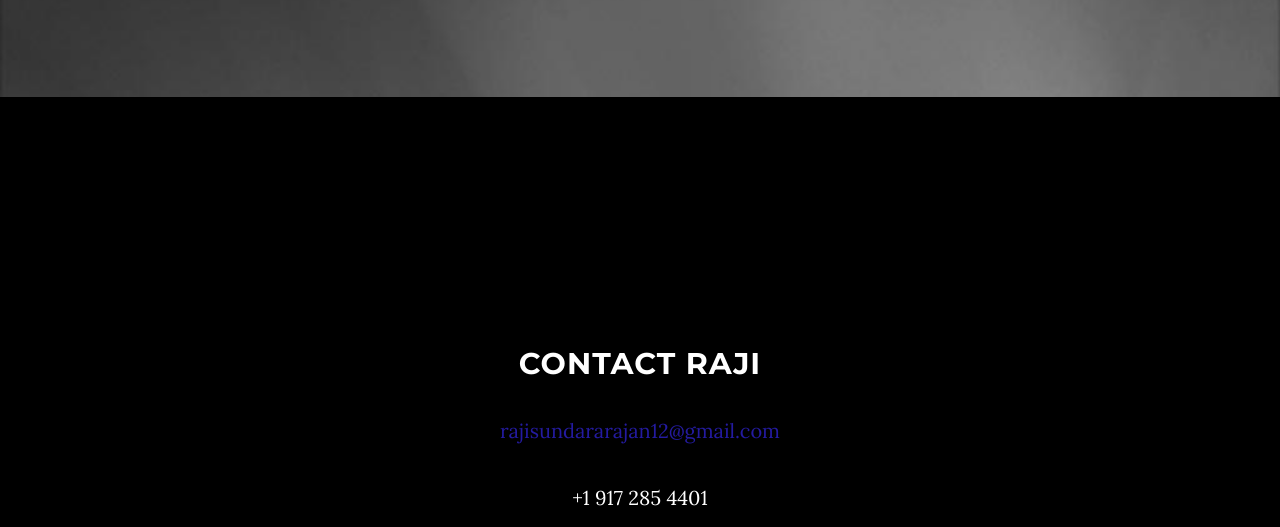
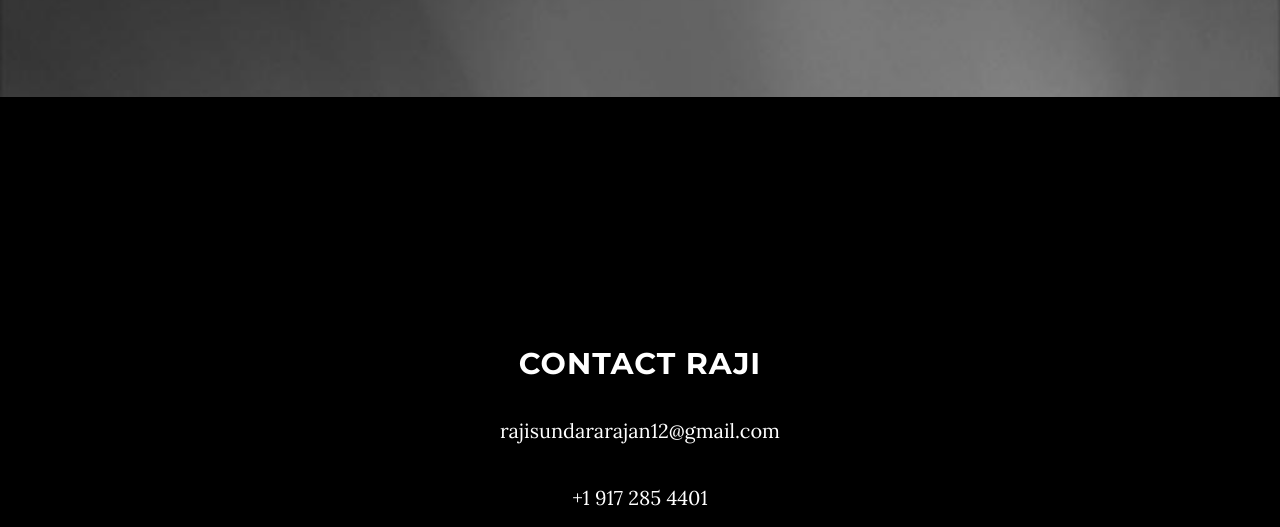
Before and after one commit to rajisundararajan/Personal-Website, a website: page index.html in a window 1280 px wide. Shown: the part 6518-7045 px from the top of the page. Drawn offline with nearby package versions, Linux system fonts and the light colour scheme; some packages are replaced by stand-ins of ours.

Commit message:
Color change

```diff
--- a/index.html
+++ b/index.html
@@ -217,7 +217,7 @@
         <div class="row">
             <div class="col-lg-8 col-lg-offset-2">
                 <h2>Contact Raji</h2>
-                <p><a href="mailto:rajisundararajan12@gmail.com">rajisundararajan12@gmail.com</a>
+                <p>rajisundararajan12@gmail.com
                 </p>
                 <p>+1 917 285 4401</p>
                 <ul class="list-inline banner-social-buttons">
```
